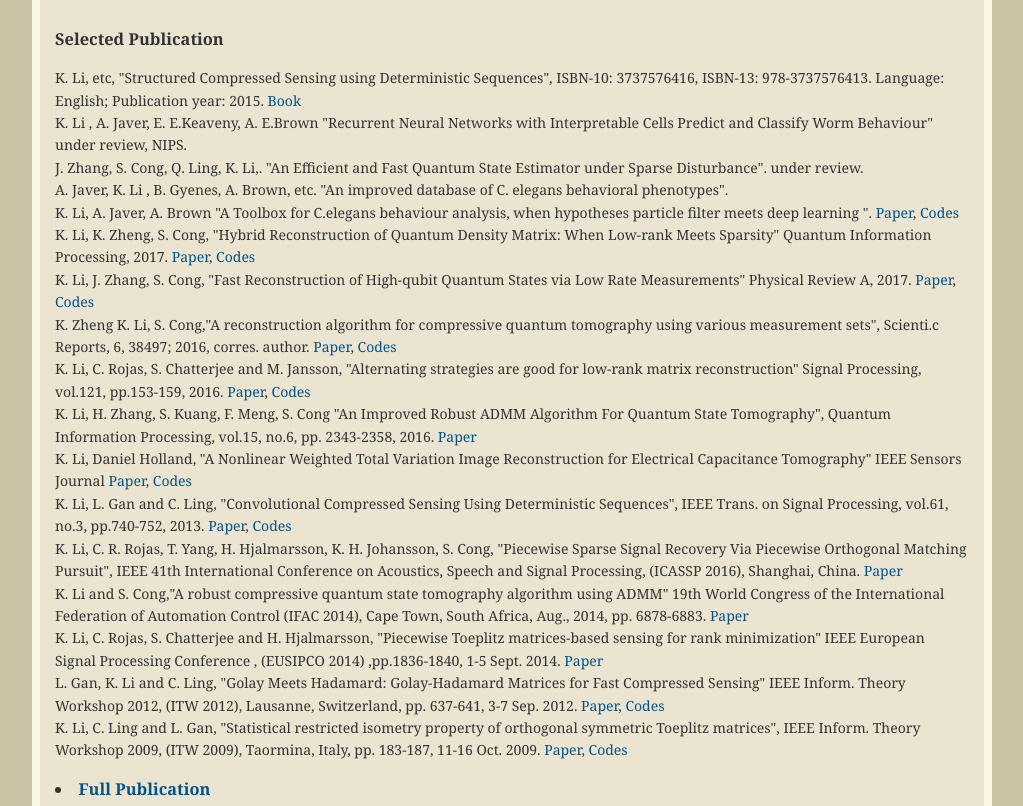
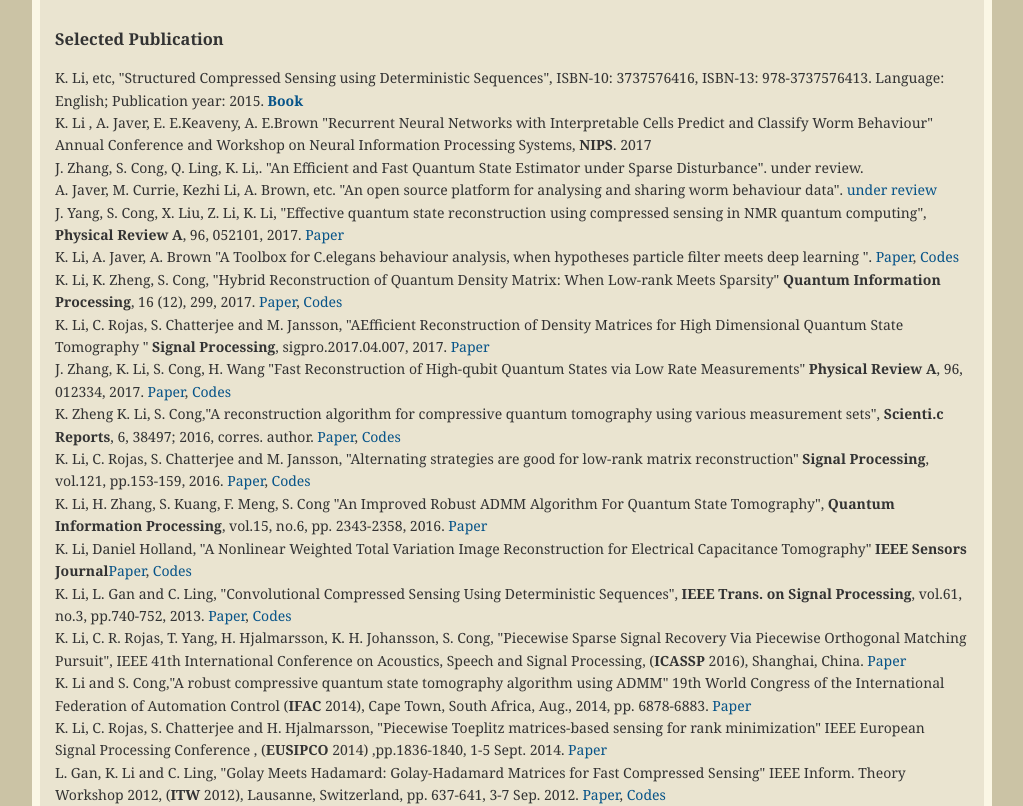
Before and after one commit to KezhiLi/KezhiLi.github.io, a plain HTML site: page page2.html in a window 1280 px wide. Shown: the part 146-952 px from the top of the page, without its empty margins (128-1151 px from the left). Drawn offline with Linux system fonts and the light colour scheme.

Commit message:
update pub

```diff
--- a/page2.html
+++ b/page2.html
@@ -38,37 +38,38 @@
         	</div>
         	<h3>Selected Publication </h3>
 K. Li, etc, "Structured Compressed Sensing using Deterministic Sequences", ISBN-10: 3737576416,
-ISBN-13: 978-3737576413. Language: English; Publication year: 2015. <a href="https://www.amazon.co.uk/d/cka/Structured-Compressed-Sensing-Using-Deterministic-Sequences-Kezhi/3737576416/ref=sr_1_fkmr2_1?ie=UTF8&qid=1490710039&sr=8-1-fkmr2&keywords=structure+compressed+sensing+using+deterministic+sequences">Book</a><br />
+ISBN-13: 978-3737576413. Language: English; Publication year: 2015. <a href="https://www.amazon.co.uk/d/cka/Structured-Compressed-Sensing-Using-Deterministic-Sequences-Kezhi/3737576416/ref=sr_1_fkmr2_1?ie=UTF8&qid=1490710039&sr=8-1-fkmr2&keywords=structure+compressed+sensing+using+deterministic+sequences"><b>Book</b></a><br />
 K. Li , A. Javer, E. E.Keaveny, A. E.Brown "Recurrent Neural Networks with Interpretable
-Cells Predict and Classify Worm Behaviour" under review, NIPS. <br />
+Cells Predict and Classify Worm Behaviour" Annual Conference and Workshop on Neural Information Processing Systems, <b>NIPS</b>. 2017<br />
 J. Zhang, S. Cong, Q. Ling, K. Li,. "An Efficient and Fast Quantum State Estimator under
 Sparse Disturbance". under review.<br />
-A. Javer, K. Li , B. Gyenes, A. Brown, etc. "An improved database of C. elegans behavioral
-phenotypes". <br />
+A. Javer, M. Currie, Kezhi Li, A. Brown, etc. "An open source platform for analysing and sharing worm behaviour data". <a href="https://github.com/Behavioural-Genomics/behaviour-platform">under review</a><br />
+J. Yang, S. Cong, X. Liu, Z. Li, K. Li,  "Effective quantum state reconstruction using compressed sensing in NMR quantum computing", <b>Physical Review A</b>, 96, 052101, 2017. <a href="https://journals.aps.org/pra/abstract/10.1103/PhysRevA.96.052101">Paper</a><br />
 K. Li, A. Javer, A. Brown "A Toolbox for C.elegans behaviour analysis, when hypotheses
 particle filter meets deep learning ". <a href="page2.html">Paper</a>, <a href="https://github.com/KezhiLi/Tracking_Hypo">Codes</a><br />
 K. Li, K. Zheng, S. Cong,  "Hybrid Reconstruction of Quantum Density Matrix: When
-Low-rank Meets Sparsity"  Quantum Information Processing, 2017. <a href="">Paper</a>, <a href="page2.html">Codes</a><br />
-K. Li, J. Zhang, S. Cong,  "Fast Reconstruction of High-qubit Quantum States via Low
-Rate Measurements" Physical Review A, 2017. <a href="https://arxiv.org/abs/1701.03695">Paper</a>, <a href="https://github.com/KezhiLi/Quantum_ADMM">Codes</a><br />
-K. Zheng K. Li, S. Cong,"A reconstruction algorithm for compressive quantum tomography using various measurement sets", Scienti.c Reports, 6, 38497; 2016, corres. author. <a href="http://www.nature.com/articles/srep38497">Paper</a>, <a href="https://github.com/KezhiLi/Quantum_FixedPoint">Codes</a><br />
-K. Li, C. Rojas, S. Chatterjee and M. Jansson, "Alternating strategies are good for low-rank matrix reconstruction" Signal Processing, vol.121, pp.153-159, 2016. <a href="http://www.sciencedirect.com/science/article/pii/S0165168415003825">Paper</a>, <a href="https://github.com/KezhiLi/AlternatingLowRank">Codes</a><br />
-K. Li, H. Zhang, S. Kuang, F. Meng, S. Cong "An Improved Robust ADMM Algorithm For Quantum State Tomography", Quantum Information Processing, vol.15, no.6, pp.
+Low-rank Meets Sparsity" <b>Quantum Information Processing</b>, 16 (12), 299, 2017. <a href="https://link.springer.com/article/10.1007/s11128-017-1720-x">Paper</a>, <a href="page2.html">Codes</a><br />
+K. Li, C. Rojas, S. Chatterjee and M. Jansson, "AEfficient Reconstruction of Density Matrices for High Dimensional Quantum State Tomography " <b>Signal Processing</b>, sigpro.2017.04.007, 2017. <a href="http://www.sciencedirect.com/science/article/pii/S0165168417301354">Paper</a><br />
+J. Zhang, K. Li, S. Cong, H. Wang "Fast Reconstruction of High-qubit Quantum States via Low
+Rate Measurements" <b>Physical Review A</b>, 96, 012334, 2017. <a href="https://journals.aps.org/pra/abstract/10.1103/PhysRevA.96.012334">Paper</a>, <a href="https://github.com/KezhiLi/Quantum_ADMM">Codes</a><br />
+K. Zheng K. Li, S. Cong,"A reconstruction algorithm for compressive quantum tomography using various measurement sets", <b>Scienti.c Reports</b>, 6, 38497; 2016, corres. author. <a href="http://www.nature.com/articles/srep38497">Paper</a>, <a href="https://github.com/KezhiLi/Quantum_FixedPoint">Codes</a><br />
+K. Li, C. Rojas, S. Chatterjee and M. Jansson, "Alternating strategies are good for low-rank matrix reconstruction" <b>Signal Processing</b>, vol.121, pp.153-159, 2016. <a href="http://www.sciencedirect.com/science/article/pii/S0165168415003825">Paper</a>, <a href="https://github.com/KezhiLi/AlternatingLowRank">Codes</a><br />
+K. Li, H. Zhang, S. Kuang, F. Meng, S. Cong "An Improved Robust ADMM Algorithm For Quantum State Tomography", <b>Quantum Information Processing</b>, vol.15, no.6, pp.
 2343-2358, 2016. <a href="http://dl.acm.org/citation.cfm?id=2953806">Paper</a><br />
 K. Li, Daniel Holland, "A Nonlinear Weighted Total Variation Image Reconstruction for
-Electrical Capacitance Tomography" IEEE Sensors Journal <a href="https://arxiv.org/abs/1603.00816">Paper</a>, <a href="https://github.com/KezhiLi/ECT_CS">Codes</a><br />
-K. Li, L. Gan and C. Ling, "Convolutional Compressed Sensing Using Deterministic Sequences", IEEE Trans. on Signal Processing, vol.61, no.3, pp.740-752, 2013. <a href="http://ieeexplore.ieee.org/document/6362239/">Paper</a>, <a href="https://github.com/KezhiLi/ConvolutionalMatrixInCS">Codes</a><br />
+Electrical Capacitance Tomography" <b>IEEE Sensors Journal</b><a href="https://arxiv.org/abs/1603.00816">Paper</a>, <a href="https://github.com/KezhiLi/ECT_CS">Codes</a><br />
+K. Li, L. Gan and C. Ling, "Convolutional Compressed Sensing Using Deterministic Sequences", <b>IEEE Trans. on Signal Processing</b>, vol.61, no.3, pp.740-752, 2013. <a href="http://ieeexplore.ieee.org/document/6362239/">Paper</a>, <a href="https://github.com/KezhiLi/ConvolutionalMatrixInCS">Codes</a><br />
 K. Li, C. R. Rojas, T. Yang, H. Hjalmarsson, K. H. Johansson, S. Cong, "Piecewise Sparse
 Signal Recovery Via Piecewise Orthogonal Matching Pursuit", IEEE 41th International
-Conference on Acoustics, Speech and Signal Processing, (ICASSP 2016), Shanghai, China. <a href="http://ieeexplore.ieee.org/document/7472550/">Paper</a><br />
-K. Li and S. Cong,"A robust compressive quantum state tomography algorithm using ADMM" 19th World Congress of the International Federation of Automation Control (IFAC
+Conference on Acoustics, Speech and Signal Processing, (<b>ICASSP</b> 2016), Shanghai, China. <a href="http://ieeexplore.ieee.org/document/7472550/">Paper</a><br />
+K. Li and S. Cong,"A robust compressive quantum state tomography algorithm using ADMM" 19th World Congress of the International Federation of Automation Control (<b>IFAC</b>
 2014), Cape Town, South Africa, Aug., 2014, pp. 6878-6883. <a href="http://www.sciencedirect.com/science/article/pii/S1474667016426935">Paper</a><br />
 K. Li, C. Rojas, S. Chatterjee and H. Hjalmarsson, "Piecewise Toeplitz matrices-based
-sensing for rank minimization" IEEE European Signal Processing Conference , (EUSIPCO
+sensing for rank minimization" IEEE European Signal Processing Conference , (<b>EUSIPCO</b>
 2014) ,pp.1836-1840, 1-5 Sept. 2014. <a href="http://ieeexplore.ieee.org/document/6952667/">Paper</a><br />
-L. Gan, K. Li and C. Ling, "Golay Meets Hadamard: Golay-Hadamard Matrices for Fast Compressed Sensing" IEEE Inform. Theory Workshop 2012, (ITW 2012), Lausanne,
+L. Gan, K. Li and C. Ling, "Golay Meets Hadamard: Golay-Hadamard Matrices for Fast Compressed Sensing" IEEE Inform. Theory Workshop 2012, (<b>ITW</b> 2012), Lausanne,
 Switzerland, pp. 637-641, 3-7 Sep. 2012. <a href="http://ieeexplore.ieee.org/document/6404755/">Paper</a>, <a href="https://github.com/KezhiLi/Golay_Hadamard">Codes</a><br />
-K. Li, C. Ling and L. Gan, "Statistical restricted isometry property of orthogonal symmetric Toeplitz matrices", IEEE Inform. Theory Workshop 2009, (ITW 2009), Taormina, Italy, pp. 183-187, 11-16 Oct. 2009. <a href="http://ieeexplore.ieee.org/document/5351240/">Paper</a>, <a href="http://github.com/KezhiLi/OSTM">Codes</a><br />
+K. Li, C. Ling and L. Gan, "Statistical restricted isometry property of orthogonal symmetric Toeplitz matrices", IEEE Inform. Theory Workshop 2009, (<b>ITW</b> 2009), Taormina, Italy, pp. 183-187, 11-16 Oct. 2009. <a href="http://ieeexplore.ieee.org/document/5351240/">Paper</a>, <a href="http://github.com/KezhiLi/OSTM">Codes</a><br />
 
 <h3><li><a href="full_pub.html">Full Publication </a></li></h3>
 
```
